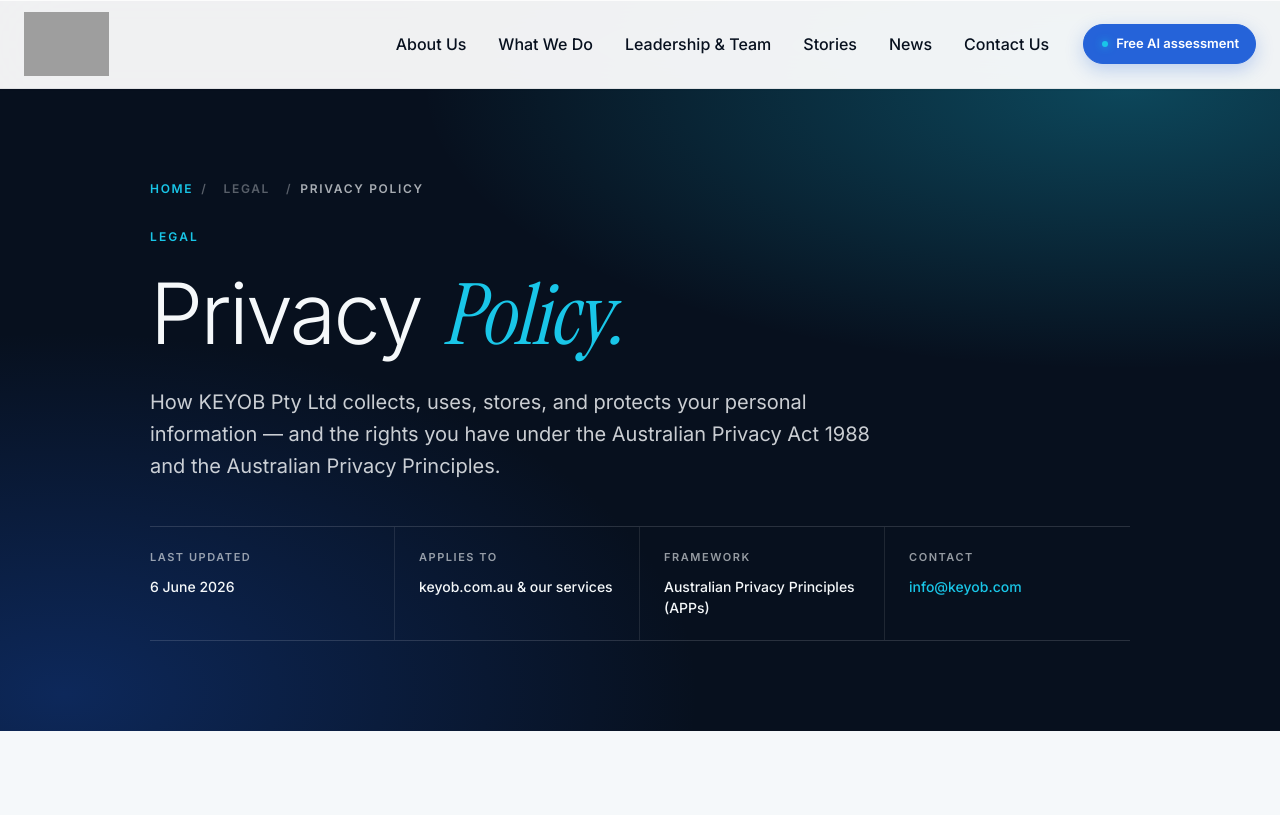
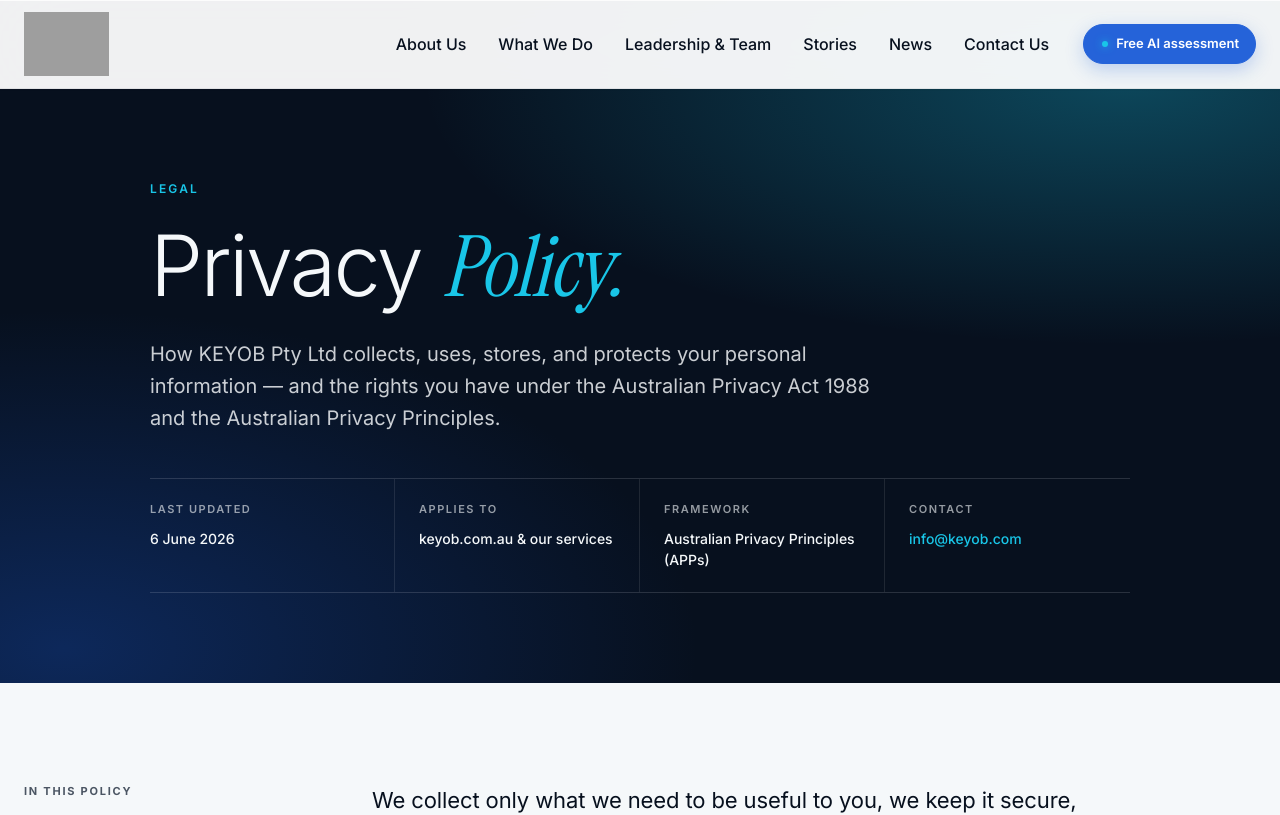
Before and after one commit to jawad14/keyob, a Next.js app: page /privacy in a window 1280 px wide. Shown: the top 815 px of the page. Built offline with nearby package versions, Linux system fonts and the light colour scheme; grey boxes are pictures that could not be loaded.

Commit message:
feat: remove breadcrumb navigation from Privacy Policy page for cleaner layout

```diff
--- a/app/privacy/page.tsx
+++ b/app/privacy/page.tsx
@@ -50,13 +50,6 @@
         <header className="priv-hero">
           <div className="priv-hero-mesh" aria-hidden="true" />
           <div className="wrap priv-hero-in">
-            <div className="priv-crumb">
-              <Link href="/">Home</Link>
-              <span>/</span>
-              <span>Legal</span>
-              <span>/</span>
-              Privacy Policy
-            </div>
             <div className="priv-tag">Legal</div>
             <h1>
               Privacy <em>Policy.</em>
```
